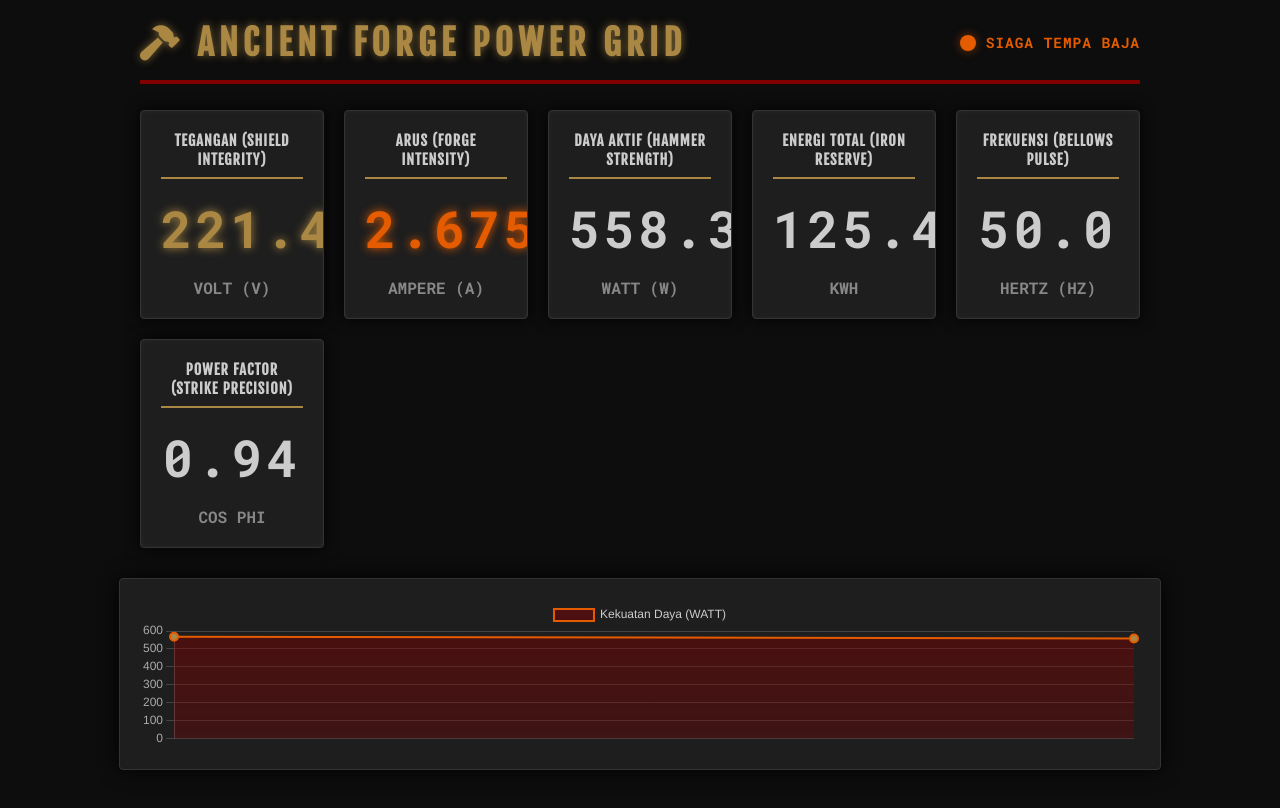
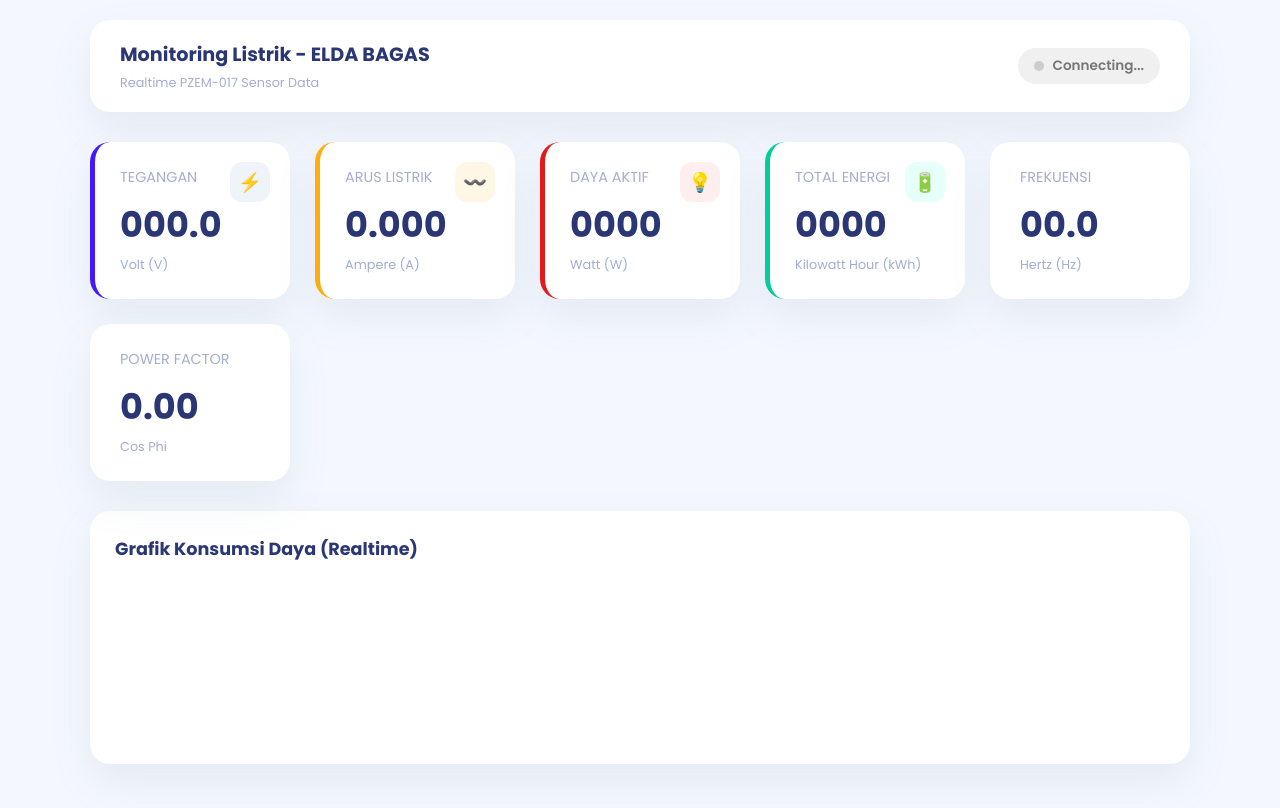
Before and after one commit to sulton5665-rgb/UAS-ELDA-2025, a plain HTML site: page index.html in a window 1280 px wide. Drawn offline with nearby package versions, Linux system fonts and the light colour scheme; a script that the page names is missing.

Commit message:
Update index.html

```diff
--- a/index.html
+++ b/index.html
@@ -3,28 +3,30 @@
 <head>
     <meta charset="UTF-8">
     <meta name="viewport" content="width=device-width, initial-scale=1.0">
-    <title>SPARTAN POWER MONITORING - ANCIENT FORGE</title>
+    <title>Dashboard UAS - ELDA BAGAS</title>
 
+    <script src="https://cdnjs.cloudflare.com/ajax/libs/paho-mqtt/1.0.1/mqttws31.min.js"></script>
     <script src="https://cdn.jsdelivr.net/npm/chart.js"></script>
-    <link rel="stylesheet" href="https://cdnjs.cloudflare.com/ajax/libs/font-awesome/6.0.0-beta3/css/all.min.css">
-    <link href="https://fonts.googleapis.com/css2?family=Fjalla+One&family=Roboto+Mono:wght@400;700&display=swap" rel="stylesheet">
+    <link href="https://fonts.googleapis.com/css2?family=Poppins:wght@300;400;600;700&display=swap" rel="stylesheet">
 
     <style>
-        /* --- TEMA SPARTAN: ANCIENT FORGE (Baja Gelap & Emas Kusam) --- */
+        /* --- CSS MODERN LIGHT THEME --- */
         :root {
-            --bg-color: #0d0d0d;        /* Background lebih gelap */
-            --card-bg: #1e1e1e;         /* Baja Gelap */
-            --spartan-red: #800000;     /* Merah Marun Tua (Darah) */
-            --spartan-gold: #aa8844;    /* Emas Kusam/Karat */
-            --spartan-accent: #e55c00;  /* Oranye Karat (Suhu Tinggi) */
-            --text-light: #cccccc;      /* Teks Cerah */
-            --shadow-power: 0 0 10px rgba(229, 92, 0, 0.5); /* Efek Panas */
+            --bg-color: #f4f7fe; /* Biru keabuan sangat muda */
+            --card-bg: #ffffff;
+            --text-primary: #2b3674;
+            --text-secondary: #a3aed0;
+            --accent-blue: #4318ff;
+            --accent-green: #05cd99;
+            --accent-orange: #ffad0e;
+            --accent-red: #e31a1a;
+            --shadow: 0px 18px 40px rgba(112, 144, 176, 0.12);
         }
 
         body {
-            font-family: 'Roboto Mono', monospace;
+            font-family: 'Poppins', sans-serif;
             background-color: var(--bg-color);
-            color: var(--text-light);
+            color: var(--text-primary);
             margin: 0;
             padding: 20px;
             display: flex;
@@ -33,306 +35,343 @@
             min-height: 100vh;
         }
 
+        /* --- HEADER STYLE --- */
         header {
-            text-align: center;
-            margin-bottom: 30px;
-            /* Border solid dihilangkan, diganti shadow */
             width: 100%;
-            max-width: 1000px;
-            padding-bottom: 15px;
+            max-width: 1100px;
+            background: var(--card-bg);
+            padding: 20px 30px;
+            border-radius: 20px;
+            box-shadow: var(--shadow);
             display: flex;
             justify-content: space-between;
             align-items: center;
-            box-shadow: 0 4px 0 0 var(--spartan-red); /* Garis bawah yang kuat */
+            margin-bottom: 30px;
+            box-sizing: border-box;
         }
 
-        h1 {
+        .header-text h1 {
             margin: 0;
-            font-family: 'Fjalla One', sans-serif;
-            font-size: 2.2rem; /* Sedikit lebih besar */
-            text-transform: uppercase;
-            letter-spacing: 5px;
-            color: var(--spartan-gold);
-            text-shadow: 0 0 8px rgba(170, 136, 68, 0.7);
+            font-size: 1.2rem;
+            font-weight: 700;
+            color: var(--text-primary);
         }
 
-        /* Status - READY FOR BATTLE */
-        .status-container {
-            font-size: 0.9rem;
+        .header-text p {
+            margin: 5px 0 0 0;
+            font-size: 0.8rem;
+            color: var(--text-secondary);
+        }
+
+        /* Status Badge */
+        .status-badge {
+            padding: 8px 16px;
+            border-radius: 30px;
+            font-size: 0.85rem;
+            font-weight: 600;
             display: flex;
             align-items: center;
-            gap: 10px;
-        }
-        .status-dot {
-            height: 16px; /* Lebih besar */
-            width: 16px;
-            background-color: var(--spartan-accent);
-            border-radius: 50%;
-            display: inline-block;
-            box-shadow: var(--shadow-power);
-        }
-        .status-text {
-            color: var(--spartan-accent);
-            font-weight: bold;
-            letter-spacing: 1px;
+            gap: 8px;
+            background-color: #f0f0f0;
+            color: #777;
+            transition: all 0.3s ease;
         }
 
-        /* --- GRID LAYOUT --- */
+        .status-dot {
+            width: 10px;
+            height: 10px;
+            border-radius: 50%;
+            background-color: #ccc;
+        }
+
+        /* --- GRID CARDS --- */
         .grid-container {
             display: grid;
-            grid-template-columns: repeat(auto-fit, minmax(180px, 1fr));
-            gap: 20px;
+            grid-template-columns: repeat(auto-fit, minmax(200px, 1fr));
+            gap: 25px;
             width: 100%;
-            max-width: 1000px;
+            max-width: 1100px;
             margin-bottom: 30px;
         }
 
         .card {
             background-color: var(--card-bg);
-            /* Border diganti dengan box-shadow kuat dan outline tipis */
-            border: 1px solid #333;
-            border-radius: 4px; /* Sudut sedikit membulat */
-            padding: 20px;
-            text-align: center;
+            border-radius: 20px;
+            padding: 25px;
+            box-shadow: var(--shadow);
+            display: flex;
+            flex-direction: column;
+            justify-content: center;
+            transition: transform 0.2s;
             position: relative;
             overflow: hidden;
-            box-shadow: 0 0 15px rgba(0,0,0,0.9), inset 0 0 5px rgba(255, 255, 255, 0.05); /* Efek baja tebal */
-            transition: all 0.3s;
+            border-left: 5px solid transparent; /* Untuk aksen warna */
         }
 
-        /* Efek hover Spartan - fokus dan panas */
         .card:hover {
-            border-color: var(--spartan-accent);
-            box-shadow: 0 0 20px var(--spartan-accent), inset 0 0 5px var(--spartan-accent);
-            transform: scale(1.02);
+            transform: translateY(-5px);
+        }
+
+        /* Icon Container (Lingkaran kecil di pojok) */
+        .card-icon {
+            position: absolute;
+            top: 20px;
+            right: 20px;
+            width: 40px;
+            height: 40px;
+            border-radius: 12px;
+            display: flex;
+            align-items: center;
+            justify-content: center;
+            font-size: 1.2rem;
+            background: #f4f7fe;
+            color: var(--accent-blue);
         }
 
         .card h3 {
-            margin: 0 0 10px 0;
-            font-size: 0.9rem; /* Sedikit lebih besar */
-            color: var(--text-light);
-            letter-spacing: 1px;
+            margin: 0;
+            font-size: 0.9rem;
+            color: var(--text-secondary);
+            font-weight: 500;
             text-transform: uppercase;
-            border-bottom: 2px solid var(--spartan-gold); /* Garis Emas tegas */
-            padding-bottom: 8px;
-            font-family: 'Fjalla One', sans-serif;
         }
 
-        /* Font data digital */
         .value-display {
-            font-family: 'Roboto Mono', monospace;
-            font-size: 3.2rem; /* Paling besar */
-            margin: 15px 0;
+            font-size: 2.2rem;
             font-weight: 700;
-            letter-spacing: 4px;
-            position: relative;
+            color: var(--text-primary);
+            margin: 10px 0 5px 0;
         }
 
         .unit {
-            font-size: 1rem;
-            color: #888;
-            font-weight: bold;
-            text-transform: uppercase;
+            font-size: 0.8rem;
+            color: var(--text-secondary);
+            font-weight: 500;
         }
 
-        /* Warna per parameter */
-        #val-voltage { color: var(--spartan-gold); text-shadow: 0 0 10px rgba(170, 136, 68, 1); }
-        #val-current { color: var(--spartan-accent); text-shadow: 0 0 10px rgba(229, 92, 0, 1); }
-        #val-power   { color: var(--spartan-red); text-shadow: 0 0 10px rgba(128, 0, 0, 1); }
-        #val-energy  { color: var(--text-light); text-shadow: 0 0 5px rgba(204, 204, 204, 0.5); }
-        #val-frek    { color: var(--spartan-gold); }
-        #val-pf      { color: var(--spartan-accent); }
+        /* Warna Aksen Spesifik per Kartu */
+        .card.volt { border-left-color: var(--accent-blue); }
+        .card.amp { border-left-color: var(--accent-orange); }
+        .card.watt { border-left-color: var(--accent-red); }
+        .card.kwh { border-left-color: var(--accent-green); }
 
-        /* --- CHART CONTAINER --- */
+        /* --- CHART SECTION --- */
         .chart-wrapper {
             width: 100%;
-            max-width: 1000px;
-            background-color: var(--card-bg);
-            border: 1px solid #333;
-            border-radius: 4px;
-            padding: 20px;
-            box-shadow: 0 0 20px rgba(0,0,0,0.9);
-        }
-        canvas {
-            max-height: 350px;
+            max-width: 1100px;
+            background: var(--card-bg);
+            border-radius: 20px;
+            padding: 25px;
+            box-shadow: var(--shadow);
+            box-sizing: border-box;
         }
 
-        /* Mobile tweaks */
+        .chart-header {
+            margin-bottom: 20px;
+            font-size: 1.1rem;
+            font-weight: 700;
+            color: var(--text-primary);
+        }
+
+        /* Mobile Adjustments */
         @media (max-width: 600px) {
-            .value-display { font-size: 2rem; }
-            h1 { font-size: 1.4rem; letter-spacing: 2px;}
-            header { flex-direction: column; gap: 10px; }
-            .grid-container { gap: 10px; }
+            header { flex-direction: column; gap: 15px; text-align: center; }
+            .grid-container { grid-template-columns: 1fr 1fr; }
+            .value-display { font-size: 1.8rem; }
         }
     </style>
 </head>
 <body>
 
     <header>
-        <h1><i class="fas fa-hammer"></i> ANCIENT FORGE POWER GRID</h1>
-        <div class="status-container">
-            <span class="status-dot" id="dot"></span>
-            <span class="status-text" id="status-text">SIAGA TEMPA BAJA</span>
+        <div class="header-text">
+            <h1>Monitoring Listrik - ELDA BAGAS</h1>
+            <p>Realtime PZEM-017 Sensor Data</p>
+        </div>
+        <div class="status-badge" id="status-badge">
+            <div class="status-dot" id="dot"></div>
+            <span id="status-text">Connecting...</span>
         </div>
     </header>
 
     <div class="grid-container">
-        <div class="card">
-            <h3>Tegangan (SHIELD INTEGRITY)</h3>
-            <div class="value-display" id="val-voltage">220.5</div>
-            <div class="unit">VOLT (V)</div>
+        <div class="card volt">
+            <div class="card-icon" style="color: #4318ff; background: #eff4fb;">⚡</div>
+            <h3>Tegangan</h3>
+            <div class="value-display" id="val-voltage">000.0</div>
+            <div class="unit">Volt (V)</div>
+        </div>
+
+        <div class="card amp">
+            <div class="card-icon" style="color: #ffad0e; background: #fff7e6;">〰️</div>
+            <h3>Arus Listrik</h3>
+            <div class="value-display" id="val-current">0.000</div>
+            <div class="unit">Ampere (A)</div>
+        </div>
+
+        <div class="card watt">
+            <div class="card-icon" style="color: #e31a1a; background: #ffeeee;">💡</div>
+            <h3>Daya Aktif</h3>
+            <div class="value-display" id="val-power">0000</div>
+            <div class="unit">Watt (W)</div>
+        </div>
+
+        <div class="card kwh">
+            <div class="card-icon" style="color: #05cd99; background: #e6fff9;">🔋</div>
+            <h3>Total Energi</h3>
+            <div class="value-display" id="val-energy">0000</div>
+            <div class="unit">Kilowatt Hour (kWh)</div>
         </div>
 
         <div class="card">
-            <h3>Arus (FORGE INTENSITY)</h3>
-            <div class="value-display" id="val-current">1.500</div>
-            <div class="unit">AMPERE (A)</div>
+            <h3>Frekuensi</h3>
+            <div class="value-display" id="val-frek">00.0</div>
+            <div class="unit">Hertz (Hz)</div>
         </div>
 
         <div class="card">
-            <h3>Daya Aktif (HAMMER STRENGTH)</h3>
-            <div class="value-display" id="val-power">330.8</div>
-            <div class="unit">WATT (W)</div>
-        </div>
-
-        <div class="card">
-            <h3>Energi Total (IRON RESERVE)</h3>
-            <div class="value-display" id="val-energy">125.450</div>
-            <div class="unit">kWh</div>
-        </div>
-
-        <div class="card">
-            <h3>Frekuensi (BELLOWS PULSE)</h3>
-            <div class="value-display" id="val-frek">50.0</div>
-            <div class="unit">HERTZ (Hz)</div>
-        </div>
-
-        <div class="card">
-            <h3>Power Factor (STRIKE PRECISION)</h3>
-            <div class="value-display" id="val-pf">0.95</div>
+            <h3>Power Factor</h3>
+            <div class="value-display" id="val-pf">0.00</div>
             <div class="unit">Cos Phi</div>
         </div>
     </div>
 
     <div class="chart-wrapper">
+        <div class="chart-header">Grafik Konsumsi Daya (Realtime)</div>
         <canvas id="powerChart"></canvas>
     </div>
 
     <script>
+        // --- KONFIGURASI MQTT ---
+        // (SAMA SEPERTI SEBELUMNYA)
+        const broker = "broker.emqx.io";
+        const port = 8084; // WSS Port
+        const topic = "iot/pzem/data";
+        const clientID = "web_clean_" + Math.random().toString(16).substr(2, 8);
+        const client = new Paho.MQTT.Client(broker, port, clientID);
+
         // --- KONFIGURASI GRAFIK (CHART.JS) ---
-        // Logika di bagian ini TIDAK BERUBAH dari kode asli Anda.
+        // (Warna diubah agar cocok dengan tema Putih)
         const ctx = document.getElementById('powerChart').getContext('2d');
 
-        // Setup Gradient Warna (Api/Power)
+        // Gradient Biru Profesional
         let gradient = ctx.createLinearGradient(0, 0, 0, 400);
-        gradient.addColorStop(0, 'rgba(128, 0, 0, 0.5)'); // Merah Marun Tua Transparan
-        gradient.addColorStop(1, 'rgba(128, 0, 0, 0)');
+        gradient.addColorStop(0, 'rgba(67, 24, 255, 0.4)'); // Biru
+        gradient.addColorStop(1, 'rgba(67, 24, 255, 0.0)');
 
         const maxDataPoints = 30;
-        let totalEnergyKWH = 125.450;
 
         const powerChart = new Chart(ctx, {
             type: 'line',
             data: {
                 labels: [],
                 datasets: [{
-                    label: 'Kekuatan Daya (WATT)',
+                    label: 'Daya (Watt)',
                     data: [],
-                    borderColor: '#e55c00', // Garis Oranye Karat/Panas
+                    borderColor: '#4318ff', // Garis biru
                     backgroundColor: gradient,
-                    borderWidth: 2,
-                    pointRadius: 4,
-                    pointBackgroundColor: '#aa8844', // Titik Emas Kusam
+                    borderWidth: 3,
+                    pointRadius: 0, // Hilangkan titik agar clean
+                    pointHoverRadius: 6,
                     fill: true,
-                    tension: 0.3
+                    tension: 0.4
                 }]
             },
             options: {
                 responsive: true,
                 maintainAspectRatio: false,
                 animation: false,
+                plugins: {
+                    legend: { display: false } // Sembunyikan legend agar minimalis
+                },
                 scales: {
                     x: {
                         display: false,
-                        grid: { display: false },
-                        border: { color: '#555' }
+                        grid: { display: false }
                     },
                     y: {
-                        grid: { color: '#444' },
-                        ticks: { color: '#aaa' },
-                        min: 0,
-                        border: { color: '#555' }
+                        grid: { borderDash: [5, 5], color: '#e0e0e0' }, // Grid putus-putus halus
+                        ticks: { color: '#a3aed0' }
                     }
-                },
-                plugins: {
-                    legend: { labels: { color: '#cccccc' } }
                 }
             }
         });
 
-        // --- LOGIKA SIMULASI DATA (TIDAK BERUBAH) ---
+        // --- LOGIKA MQTT (TIDAK DIUBAH) ---
 
-        function generateSimulationData() {
-            // Tegangan stabil di sekitar 220V
-            const voltage = 220 + (Math.random() * 4) - 2;
-            // Arus berfluktuasi dari 0.1A hingga 3A
-            const current = 1.0 + (Math.random() * 2);
-            // PF
-            const pf = 0.85 + (Math.random() * 0.15);
-            // Daya = V * I * PF
-            const power = voltage * current * pf;
-            // Frekuensi stabil
-            const frequency = 50.0 + (Math.random() * 0.2) - 0.1;
+        function updateStatus(isConnected) {
+            const badge = document.getElementById("status-badge");
+            const dot = document.getElementById("dot");
+            const text = document.getElementById("status-text");
 
-            // Simulasi penambahan energi (diasumsikan interval 5 detik)
-            const energyIncrement = (power * 5) / 3600 / 1000;
-            totalEnergyKWH += energyIncrement;
-
-            return {
-                tegangan: voltage,
-                arus: current,
-                daya: power,
-                energi: totalEnergyKWH,
-                frekuensi: frequency,
-                pf: pf
-            };
+            if (isConnected) {
+                badge.style.backgroundColor = "#e6fff9"; // Hijau muda background
+                badge.style.color = "#05cd99"; // Hijau teks
+                dot.style.backgroundColor = "#05cd99";
+                text.innerText = "Connected Online";
+            } else {
+                badge.style.backgroundColor = "#ffeeee"; // Merah muda background
+                badge.style.color = "#e31a1a"; // Merah teks
+                dot.style.backgroundColor = "#e31a1a";
+                text.innerText = "Disconnected";
+            }
         }
 
-        function updateDashboard() {
-            const data = generateSimulationData();
+        client.onConnectionLost = function (responseObject) {
+            updateStatus(false);
+            console.log("Koneksi hilang: " + responseObject.errorMessage);
+            setTimeout(startConnection, 5000);
+        };
 
-            // Update Angka Digital
-            document.getElementById("val-voltage").innerText = data.tegangan.toFixed(1);
-            document.getElementById("val-current").innerText = data.arus.toFixed(3);
-            document.getElementById("val-power").innerText   = data.daya.toFixed(1);
-            document.getElementById("val-energy").innerText  = data.energi.toFixed(3);
-            document.getElementById("val-frek").innerText    = data.frekuensi.toFixed(1);
-            document.getElementById("val-pf").innerText      = data.pf.toFixed(2);
+        client.onMessageArrived = function (message) {
+            try {
+                const data = JSON.parse(message.payloadString);
 
-            // Update Grafik Daya
-            updateChart(data.daya);
-        }
+                // Update Angka
+                document.getElementById("val-voltage").innerText = parseFloat(data.tegangan).toFixed(1);
+                document.getElementById("val-current").innerText = parseFloat(data.arus).toFixed(3);
+                document.getElementById("val-power").innerText   = parseFloat(data.daya).toFixed(1);
+                document.getElementById("val-energy").innerText  = parseFloat(data.energi).toFixed(3);
+                document.getElementById("val-frek").innerText    = parseFloat(data.frekuensi).toFixed(1);
+                document.getElementById("val-pf").innerText      = parseFloat(data.pf).toFixed(2);
+
+                // Update Grafik
+                updateChart(data.daya);
+
+            } catch (e) {
+                console.error("Error parsing data:", e);
+            }
+        };
 
         function updateChart(powerValue) {
-            const now = new Date().toLocaleTimeString('en-US', { hour12: false, second: '2-digit', minute: '2-digit' });
-
+            const now = new Date().toLocaleTimeString();
             powerChart.data.labels.push(now);
             powerChart.data.datasets[0].data.push(powerValue);
 
-            // Hapus data lama jika melebihi batas (FIFO)
             if (powerChart.data.labels.length > maxDataPoints) {
                 powerChart.data.labels.shift();
                 powerChart.data.datasets[0].data.shift();
             }
-
             powerChart.update();
         }
 
-        // Jalankan update pertama kali
-        updateDashboard();
+        function startConnection() {
+            client.connect({
+                useSSL: true,
+                timeout: 3,
+                onSuccess: function () {
+                    updateStatus(true);
+                    client.subscribe(topic);
+                },
+                onFailure: function (e) {
+                    updateStatus(false);
+                    console.log("Gagal konek: " + e.errorMessage);
+                    setTimeout(startConnection, 5000);
+                }
+            });
+        }
 
-        // Atur interval update simulasi (setiap 5 detik)
-        setInterval(updateDashboard, 5000);
+        startConnection();
     </script>
 </body>
 </html>
```
